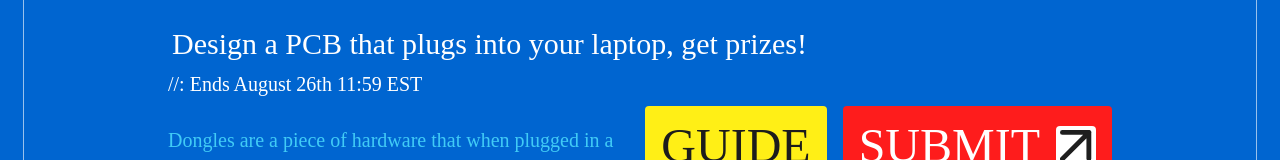
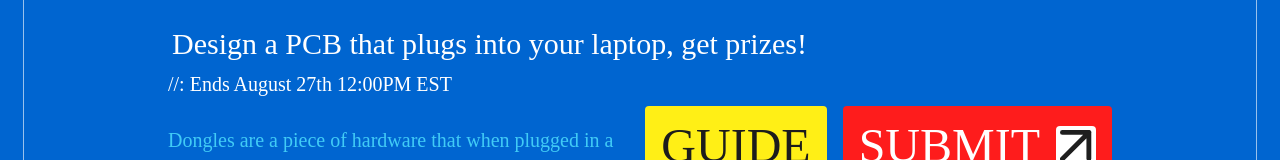
Before and after one commit to sophiayduan/dongle, a SvelteKit app: page / in a window 1280 px wide. Shown: the part 342-502 px from the top of the page. Built offline with nearby package versions, Linux system fonts and the light colour scheme.

Commit message:
update end date

```diff
--- a/src/routes/+page.svelte
+++ b/src/routes/+page.svelte
@@ -58,7 +58,7 @@
                     </h1>
 
                     <h3 class="text-2xl lg:text-3xl font-geist font-medium lg:ml-1 mt-6">Design a PCB that plugs into your laptop, get prizes!</h3>
-                    <p class="text-xl">//: Ends August 26th 11:59 EST</p>
+                    <p class="text-xl">//: Ends August 27th 12:00PM EST</p>
                     <div class="flex items-center w-full gap-3 lg:gap-4">
                     <p class="hidden lg:block lg:text-xl max-w-xl text-light-blue opacity-80">Dongles are a piece of hardware that when plugged in a laptop (or tv/phone/etc!) port add a feature. </p>
                     <a href="/guide" class="mt-4 lg:mt-0 lg:ml-auto mb-4 p-2 lg:p-4 bg-yellow font-hk text-3xl lg:text-5xl text-black hover:bg-light-blue transition-all duration-100 hover:cursor-pointer w-fit rounded-sm">
--- a/src/routes/guide/+page.svelte
+++ b/src/routes/guide/+page.svelte
@@ -108,7 +108,7 @@
 
     :global(.markdown-body pre code) {
         background: none;
-        color: var(--color-light-blue)
+        color: var(--color-light-blue);
         padding: 0;
     }
 
```
